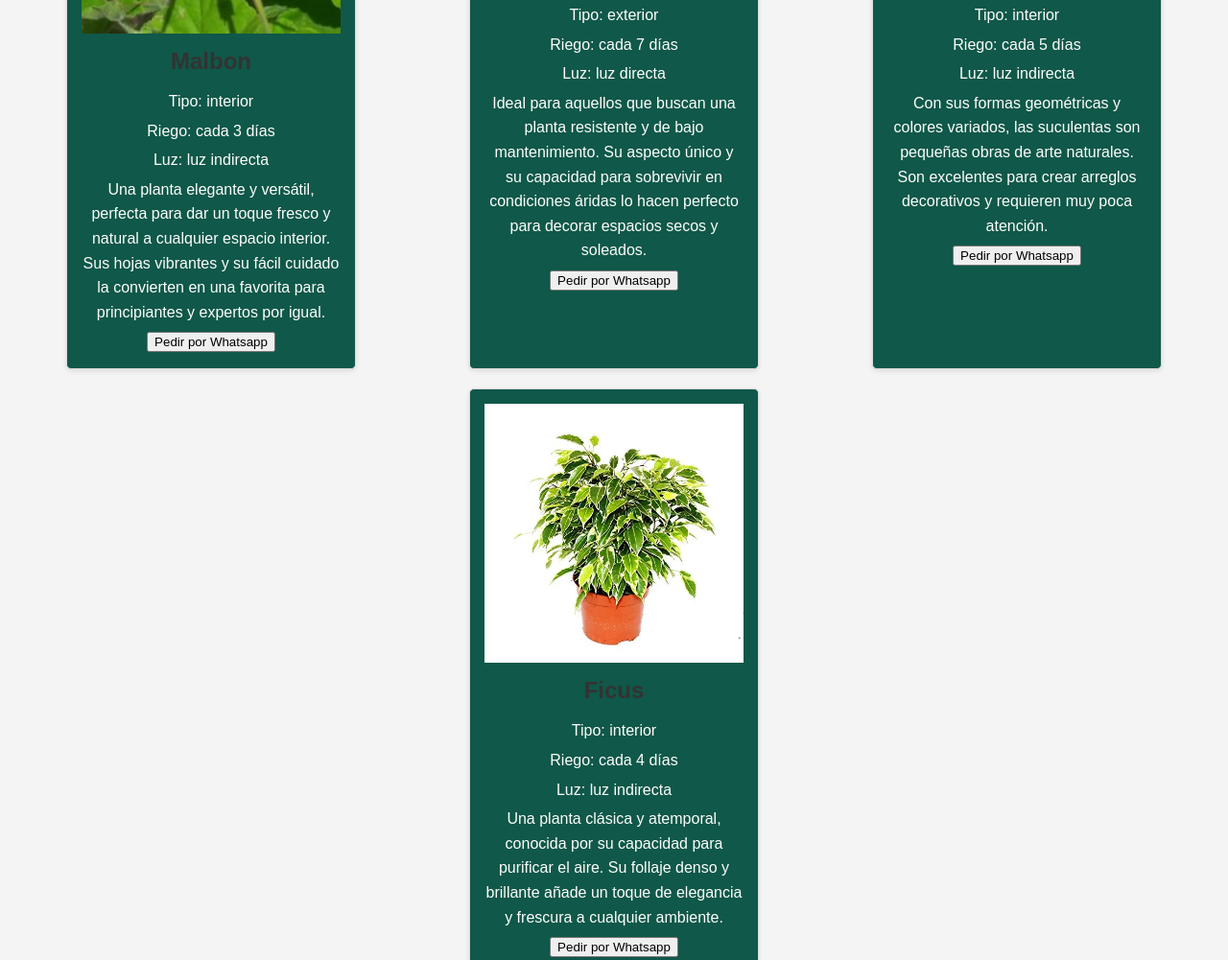
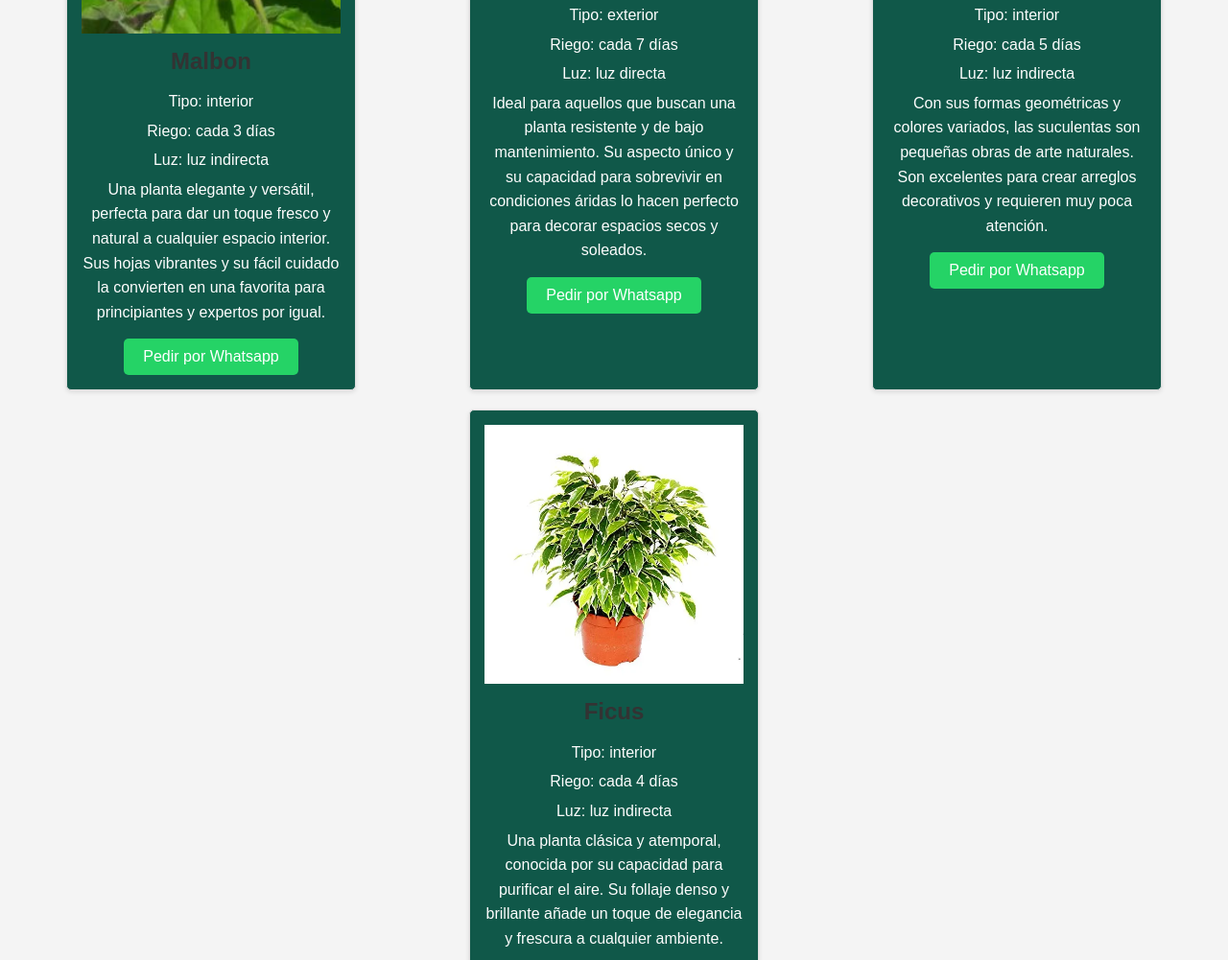
Before and after one commit to RubenDarioCoder/webplantas, a plain HTML site: page index.html in a window 1280 px wide. Shown: the part 777-1778 px from the top of the page at 96% size. Drawn offline with Linux system fonts and the light colour scheme.

Commit message:
Actualizar styles.css

```diff
--- a/styles.css
+++ b/styles.css
@@ -1,4 +1,3 @@
-
 body {
     font-family: Arial, sans-serif;
     margin: 0;
@@ -113,8 +112,8 @@ article p {
     color: #fdfdfd;
 }
 
-.whatsapp-button {
-    background-color: #25d366; /* Color de WhatsApp */
+.botonPedirW {
+    background-color: #25d366;
     color: white;
     border: none;
     padding: 10px 20px;
@@ -124,8 +123,8 @@ article p {
     margin-top: 10px;
 }
 
-.whatsapp-button:hover {
-    background-color: #128c7e; /* Color de WhatsApp más oscuro al pasar el mouse */
+.botonPedirW:hover {
+    background-color: #128c7e;
 }
 
 footer {
```
